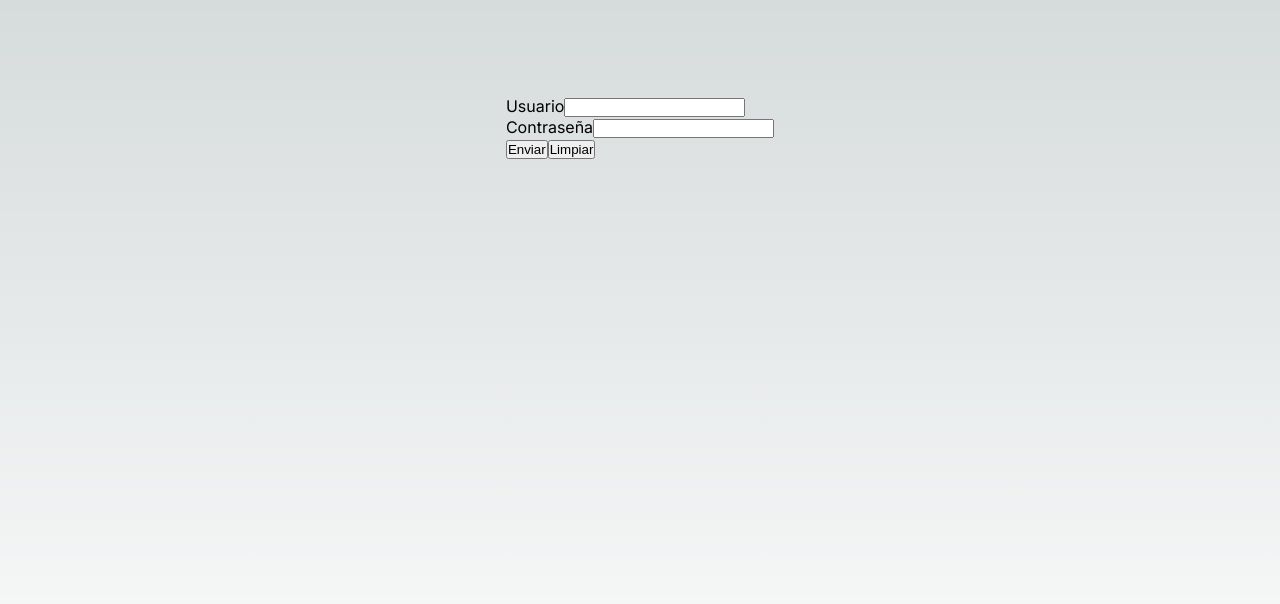
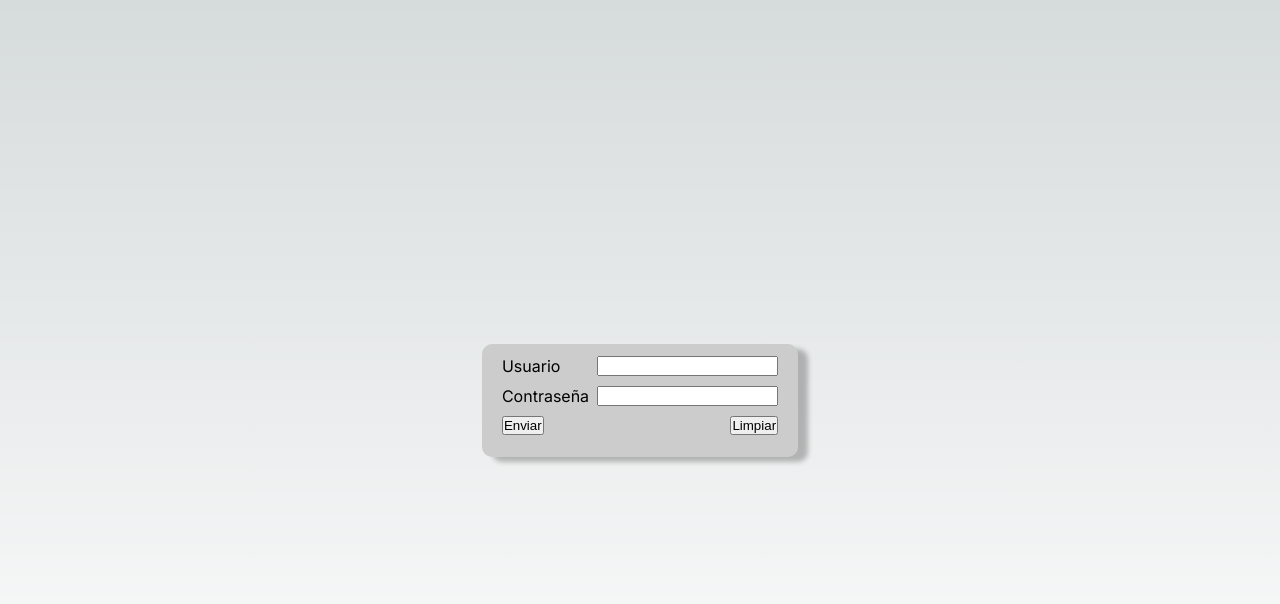
Before and after one commit to betinho89/course-react-rn-firebase, a Next.js app in the folder site-next-js/: page /login in a window 1280 px wide. Shown: the top 604 px of the page. Built offline with nearby package versions, Linux system fonts and the light colour scheme.

Commit message:
Se agregaron estilos al formulario del login

```diff
--- a/site-next-js/src/pages/login.js
+++ b/site-next-js/src/pages/login.js
@@ -13,7 +13,7 @@ export default function Login() {
         <meta name="viewport" content="width=device-width, initial-scale=1" />
         <link rel="icon" href="/favicon.ico" />
       </Head>
-      <main className={`main ${inter.className}`}>
+      <main className={`main center-form ${inter.className}`}>
         <FormLogin />
       </main>
     </>
--- a/site-next-js/src/styles/forms.css
+++ b/site-next-js/src/styles/forms.css
@@ -1,2 +1,27 @@
+.center-form {
+  align-items: center;
+  justify-content: center;
+}
+
 .card-login {
+  background-color: #ccc;
+  border-color: #bababa;
+  border-radius: 10px;
+  box-shadow: 10px 5px 5px rgba(0, 0, 0, 0.25);
+  padding: 12px 20px;
 }
+
+.card-login .form-group {
+  display: flex;
+  justify-content: space-between;
+  margin-bottom: 10px;
+}
+
+.card-login .form-group label {
+  flex: 0 100px;
+  padding-right: 8px;
+}
+
+.card-login .form-group input {
+  flex: 0 auto;
+}
```
